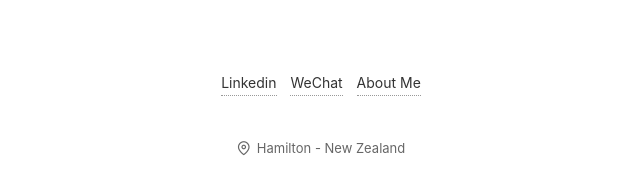
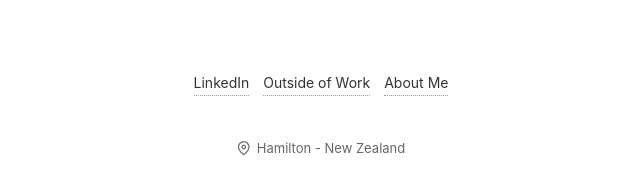
Before and after one commit to i-ATM/i-ATM, a plain HTML site: page index.html in a window 1280 px wide. Shown: the part 630-811 px from the top of the page, 319-959 px from the left. Drawn offline with Linux system fonts and the light colour scheme; files whose address does not match are found by name.

Commit message:
Update index.html

```diff
--- a/index.html
+++ b/index.html
@@ -30,8 +30,8 @@
       <span class="quote-line quote-line-end animate-slide-in-right"></span>
     </div>
     <div class="links">
-      <a href="https://www.linkedin.com/in/nathaniel-cheng-372702197/" class="animate-slide-in-down">Linkedin</a>
-      <a href="wechat.html" class="animate-slide-in-down">WeChat</a>
+      <a href="https://www.linkedin.com/in/nathaniel-cheng-372702197/" class="animate-slide-in-down">LinkedIn</a>
+      <a href="wechat.html" class="animate-slide-in-down">Outside of Work</a>
       <a href="about.html" class="animate-slide-in-down">About Me</a>
     </div>
     <div class="location">
```
